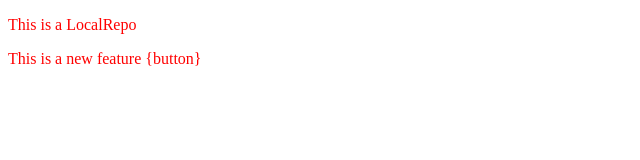
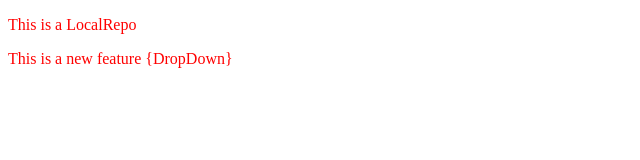
Before and after one commit to Srawat1400/LocalRepo, a plain HTML site: page index.html in a window 1280 px wide. Shown: the full height of the page, 0-640 px from the left. Drawn offline with Linux system fonts and the light colour scheme.

Commit message:
add dropdown

```diff
--- a/index.html
+++ b/index.html
@@ -10,7 +10,7 @@
 
 <body>
     <p>This is a LocalRepo</p>
-    <p>This is a new feature {button}</p>
+    <p>This is a new feature {DropDown}</p>
 </body>
 
 </html>
```
